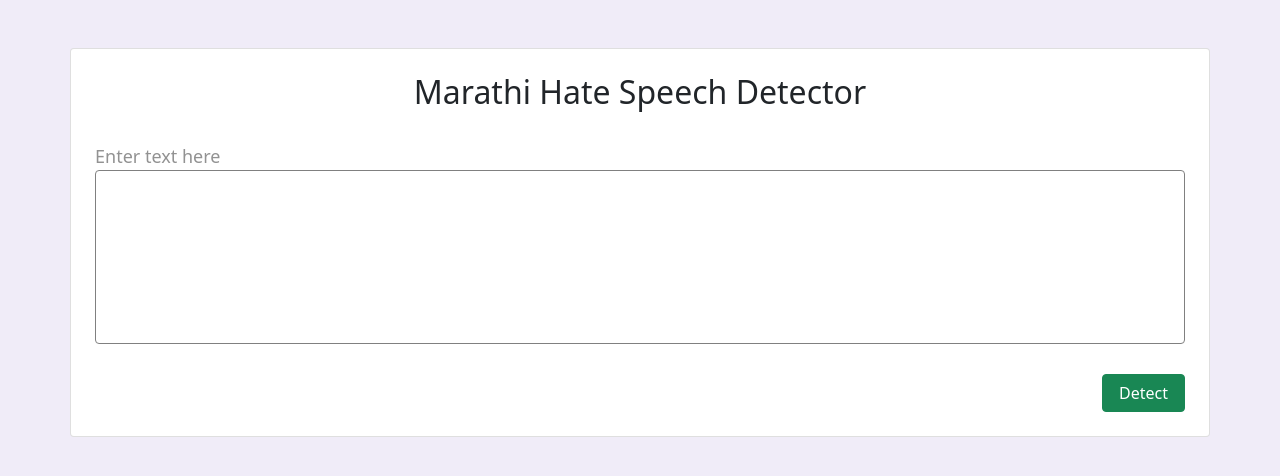
After one commit to sahilthakur007/Hate_Speech_Detector, a Flask app: page /text-detector in a window 1280 px wide. The commit adds this page. Shown: the top 476 px of the page. Run offline with Flask 3, Linux system fonts and the light colour scheme.

Commit message:
text-detector

```diff
--- a/app.py
+++ b/app.py
@@ -6,7 +6,7 @@ import  fasttext
 import pickle
 from mahaNLP.preprocess import Preprocess
 from mahaNLP.tokenizer import Tokenize
-from pydub import AudioSegment
+# from pydub import AudioSegment
 from werkzeug.utils import secure_filename
 import os
 import speech_recognition as sr
@@ -63,17 +63,24 @@ def preprocessing(text):
 def hello_world():
     return render_template('home.html')
 
+@app.route("/text-detector")
+def getTextDetector():
+    return render_template("text_detector.html")
+
+@app.route("/audio-detect")
+def getAudioDetector():
+    return render_template("")
 @app.route('/detect',methods=["POST"])
 def get_text():
     if request.method == "POST":
        text = request.form.get("text")
     #    audio = request.files['audio']
-       audio = request.files.get('audio')
-       if audio:
-           print(audio)
-           print("hello")
-           audio.save(os.path.join(os.path.abspath(os.path.dirname(__file__)),app.config['UPLOAD_FOLDER'],secure_filename(audio.filename))) #
-           startConvertion("./static/"+audio.filename)
+    #    audio = request.files.get('audio')
+    #    if audio:
+    #        print(audio)
+    #        print("hello")
+    #        audio.save(os.path.join(os.path.abspath(os.path.dirname(__file__)),app.config['UPLOAD_FOLDER'],secure_filename(audio.filename))) #
+    #        startConvertion("./static/"+audio.filename)
 
 
 
@@ -92,9 +99,9 @@ def get_text():
            result = "No Hate"
        else:
            result = "Hate"
-       return render_template('detector.html',result=result,text=text)
+       return render_template('text_detector.html',result=result,text=text)
 
-    return render_template('detector.html')
+    return render_template('text_detector.html')
 
 if __name__ == '__main__':
     app.run()
--- a/static/css/style.css
+++ b/static/css/style.css
@@ -1,3 +1,35 @@
 body{
-    background-color: aqua;
+    background-color: rgb(240, 236, 248);
 }
+
+.banner-image{
+    background-image: url(../images/banner.png);
+    height: 100vh;
+    width: 100vw;
+    /* background-color: aquamarine; */
+    /* object-fit: cover; */
+    background-repeat: no-repeat;
+    background-size:cover;
+    position: relative;
+
+}
+.button-position{
+    position: absolute;
+    width: 25%;
+    right:13%;
+    bottom: 15%;
+    display: flex;
+    justify-content: space-between;
+}
+
+.mybutton{
+    background-color: rgb(224, 166, 234);
+    font-weight: 600;
+    box-shadow: 3px 4px 10px rgb(126, 124, 138);
+}
+.my-textarea{
+    width: 100%;
+    border-radius: 4px;
+    border-color: gray;
+    resize: none;
+}
--- /dev/null
+++ b/templates/text_detector.html
@@ -0,0 +1,51 @@
+<!doctype html>
+<html lang="en">
+
+<head>
+    <!-- Required meta tags -->
+    <meta charset="utf-8">
+    <meta name="viewport" content="width=device-width, initial-scale=1">
+
+    <!-- Bootstrap CSS -->
+    <link href="https://cdn.jsdelivr.net/npm/bootstrap@5.0.2/dist/css/bootstrap.min.css" rel="stylesheet"
+        integrity="sha384-EVSTQN3/azprG1Anm3QDgpJLIm9Nao0Yz1ztcQTwFspd3yD65VohhpuuCOmLASjC" crossorigin="anonymous">
+    <link href="../static/css/style.css" rel="stylesheet">
+    <title>Marathi Hate Speech Detector</title>
+</head>
+
+<body>
+    <div class="container mt-5 p-4 card ">
+        <div  class = "text-center" style="width: 100%;">
+            <h2>Marathi Hate Speech Detector</h2>
+
+        </div>
+        <form method="POST" action="/detect" enctype="multipart/form-data">
+
+            <div class=" my-4">
+
+                    <label style="font-size: large; color: rgb(146, 146, 146);" >Enter text here</label>
+
+                <textarea  name="text" id="" rows="7" class="my-textarea">
+                    {% if text %}
+            <h1>{{text}}</h1>
+            {% endif %}
+                </textarea>
+
+              </div>
+
+            <!-- <div class=" mb-3 mt-3">
+                <input type="file" placeholder="Enter text here" class="form-control" name="audio">
+                </input>
+            </div> -->
+
+            <div class="d-flex justify-content-end">
+                <button type="submit" class="btn btn-success px-3">Detect</button>
+            </div>
+            {% if result %}
+            <h1>{{result}}</h1>
+            {% endif %}
+        </form>
+    </div>
+</body>
+
+</html>
```
Also changed, not shown: templates/detector.html (deleted, +0 -43 lines), templates/home.html (+8 -0 lines).
